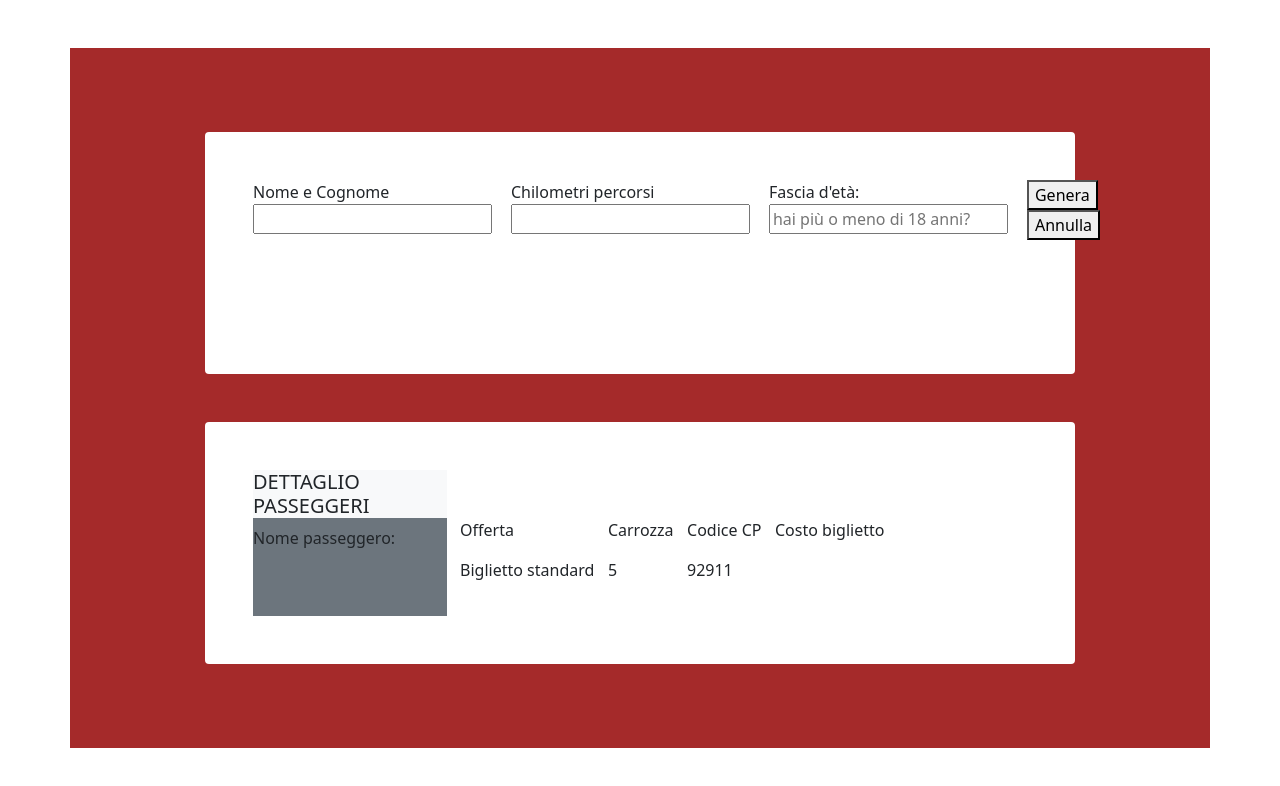
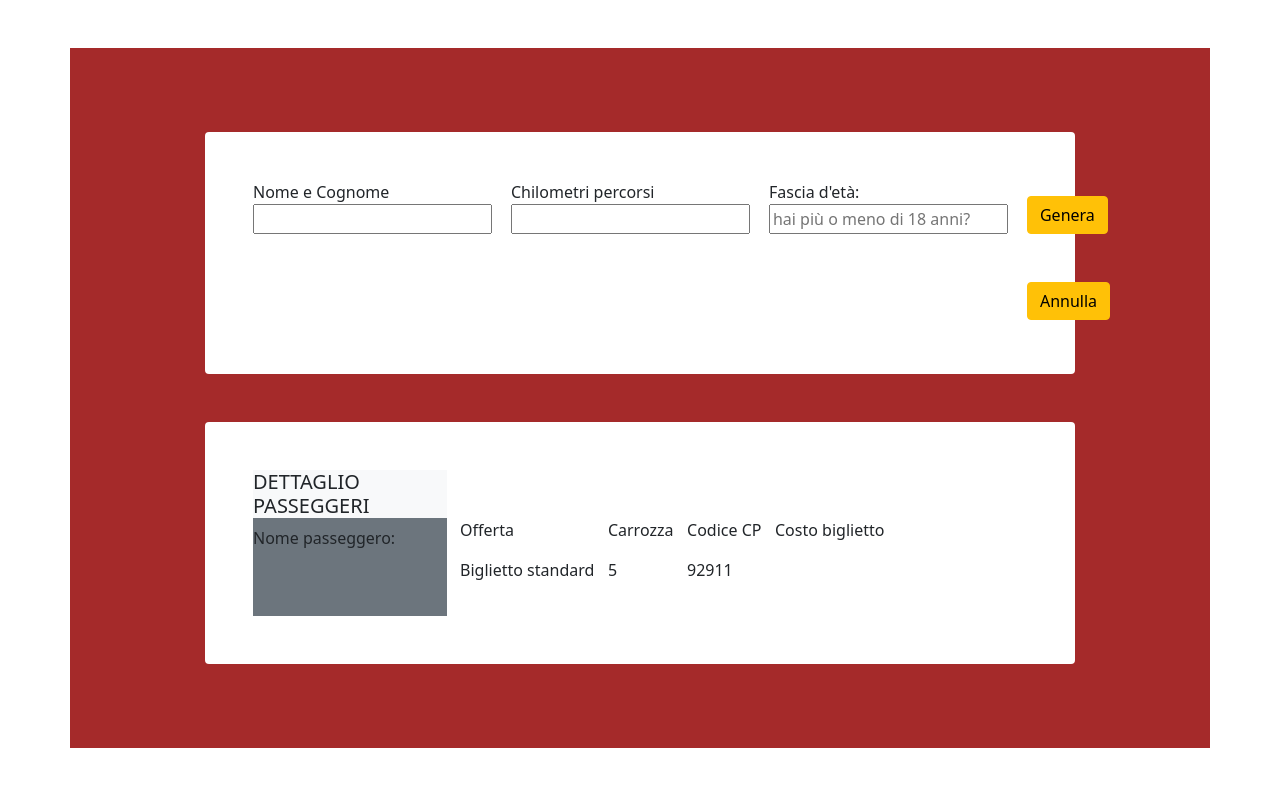
Before and after one commit to teoibnz/js-biglietto-treno-form, a plain HTML site: page index.html in a window 1280 px wide. Drawn offline with nearby package versions, Linux system fonts and the light colour scheme.

Commit message:
refactoring

```diff
--- a/index.html
+++ b/index.html
@@ -35,12 +35,12 @@
                                     </datalist>
                             </form>
                         </div>
-                        <div class="col">
-                            <button id="generated-event">
+                        <div class="col py-3">
+                            <button class="btn btn-warning mb-5" id="generated-event">
                                 Genera
                             </button>
 
-                            <button id="reset">
+                            <button class="btn btn-warning mb-5" id="reset">
                                 Annulla
                             </button>
                         </div>
--- a/myscript.js
+++ b/myscript.js
@@ -22,10 +22,10 @@ generatedEvent.addEventListener("click", function(){
 
         document.getElementById("final-price").innerHTML = teenPrice;
     ;}
-
+    userAgeInput = "";
+    userNameInput ="";
 
 });
-
 
 let priceBase = parseFloat (0.27 * tripDistance);
 console.log(priceBase);
```
